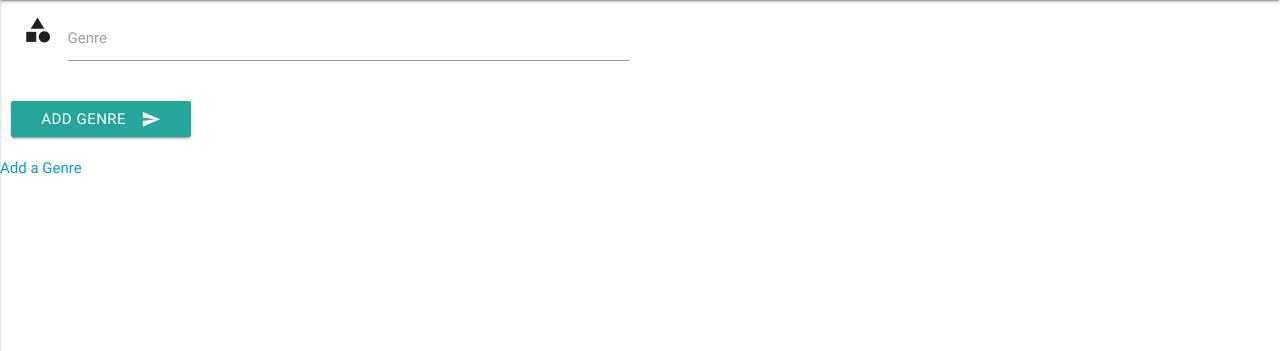
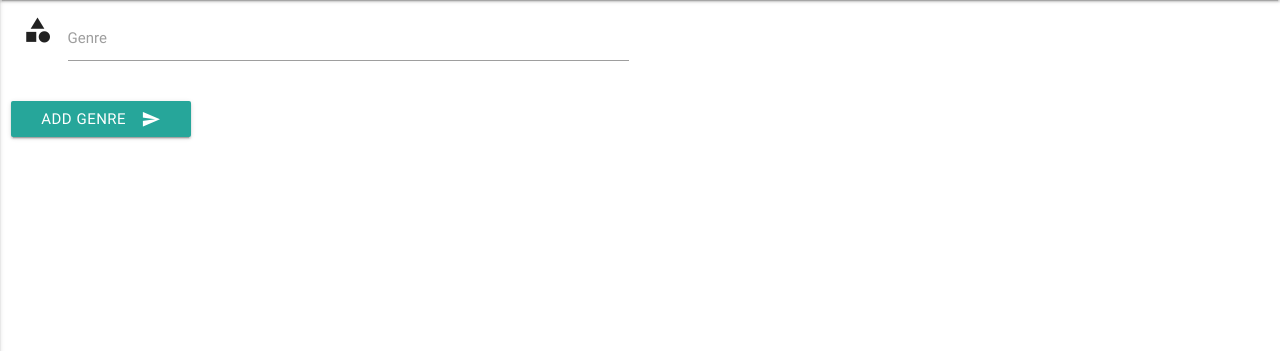
Before and after one commit to Code-Institute-Submissions/dhamma1991-milestone-project-3, a Flask app: page /add_genre in a window 1280 px wide. Shown: the part 64-415 px from the top of the page. Run offline with Flask 2, Linux system fonts and the light colour scheme; some libraries are stand-ins or nearby versions.

Commit message:
Deleted now redundant add-genre link on add-genre.html

```diff
--- a/templates/add-genre.html
+++ b/templates/add-genre.html
@@ -16,6 +16,5 @@
                 </button>
             </form>
         </div>
-        <a id="add-genre-link" href="{{ url_for('add_track') }}">Add a Genre</a>
     </main>
 {% endblock %}
```
